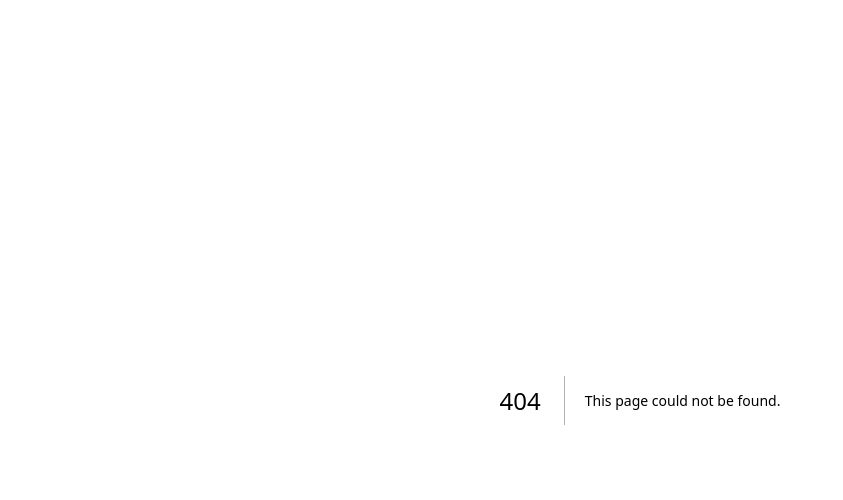
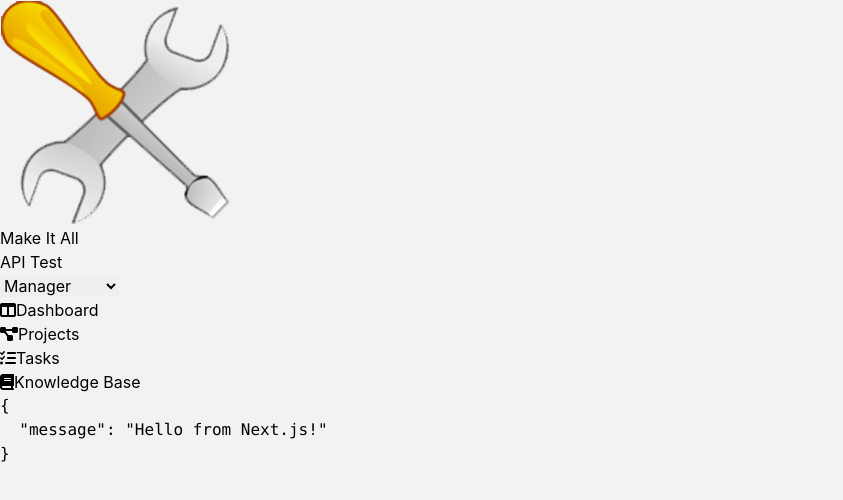
Before and after one commit to lborocs/cob290-part2-team-19, a Next.js app: page /api-test in a window 1280 px wide. Before the commit this address had no page. Shown: the top 500 px of the page, without its empty margins (0-843 px from the left). Built offline with nearby package versions, Linux system fonts and the light colour scheme.

Commit message:
added api-test

```diff
--- /dev/null
+++ b/src/pages/api-test.tsx
@@ -0,0 +1,25 @@
+import { Suspense, useEffect, useState } from "react";
+import Page from "./Page";
+
+function SampleAPIRequest() {
+    const [data, setData] = useState(null);
+
+    useEffect(() => {
+      fetch("/api/sample_request")
+        .then((res) => res.json())
+        .then((data) => setData(data))
+        .catch((error) => console.error("Error fetching API:", error));
+    }, []);
+
+    return <pre>{JSON.stringify(data, null, 2)}</pre>;
+  }
+
+export default function SampleAPI() {
+    return (
+        <Page tabName="API Test">
+            <Suspense fallback={<div>Loading api data...</div>}>
+                <SampleAPIRequest/>
+            </Suspense>
+        </Page>
+    )
+}
--- /dev/null
+++ b/src/pages/api/sample_request.tsx
@@ -0,0 +1,12 @@
+import type { NextApiRequest, NextApiResponse } from 'next'
+
+type ResponseData = {
+  message: string
+}
+
+export default function handler(
+  req: NextApiRequest,
+  res: NextApiResponse<ResponseData>
+) {
+  res.status(200).json({ message: 'Hello from Next.js!' })
+}
```
